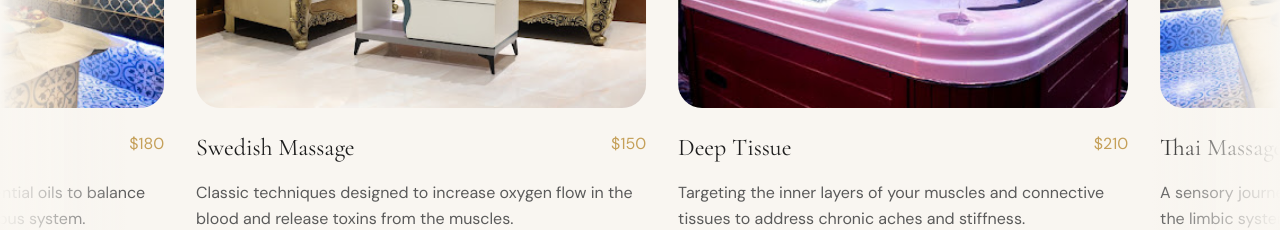
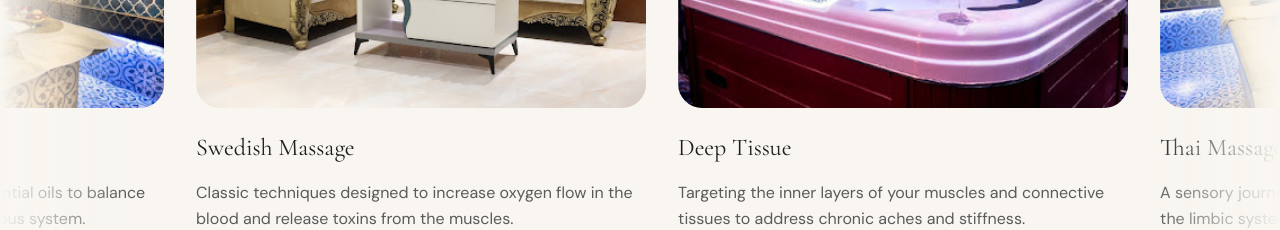
Before and after one commit to helloaaditya/111, a React (Vite) app: page / in a window 1280 px wide. Shown: the part 2460-2690 px from the top of the page. Built offline with nearby package versions, Linux system fonts and the light colour scheme.

Commit message:
fix: remove pricing from Featured Treatments section

```diff
--- a/src/components/ui/FeaturedTreatments.jsx
+++ b/src/components/ui/FeaturedTreatments.jsx
@@ -8,7 +8,6 @@ const treatments = [
   {
     title: "Thai Massage",
     duration: "90 MIN",
-    price: "$180",
     description: "A sensory journey using signature essential oils to balance the limbic system and soothe the nervous system.",
     image: "/images/2024-07-30 (5).jpg",
     alt: "Aroma Massage"
@@ -16,7 +15,6 @@ const treatments = [
   {
     title: "Swedish Massage",
     duration: "60 MIN",
-    price: "$150",
     description: "Classic techniques designed to increase oxygen flow in the blood and release toxins from the muscles.",
     image: "/images/2024-09-26.jpg",
     alt: "Swedish Massage"
@@ -24,7 +22,6 @@ const treatments = [
   {
     title: "Deep Tissue",
     duration: "75 MIN",
-    price: "$210",
     description: "Targeting the inner layers of your muscles and connective tissues to address chronic aches and stiffness.",
     image: "/images/2024-07-30 (7).jpg",
     alt: "Deep Tissue"
@@ -32,7 +29,7 @@ const treatments = [
 ];
 
 // Extracted card for cleaner loop mapping
-const TreatmentCard = ({ title, duration, price, description, image, alt }) => (
+const TreatmentCard = ({ title, duration, description, image, alt }) => (
   <div className="min-w-[260px] sm:min-w-[320px] md:min-w-[450px] group">
     <div className="aspect-[16/10] overflow-hidden rounded-3xl mb-6 relative">
       <img
@@ -46,7 +43,6 @@ const TreatmentCard = ({ title, duration, price, description, image, alt }) => (
     </div>
     <div className="flex justify-between items-start mb-4">
       <h3 className="font-headline text-2xl text-on-surface">{title}</h3>
-      <span className="text-primary font-label">{price}</span>
     </div>
     <p className="font-body text-on-surface-variant leading-relaxed mb-6">
       {description}
```
